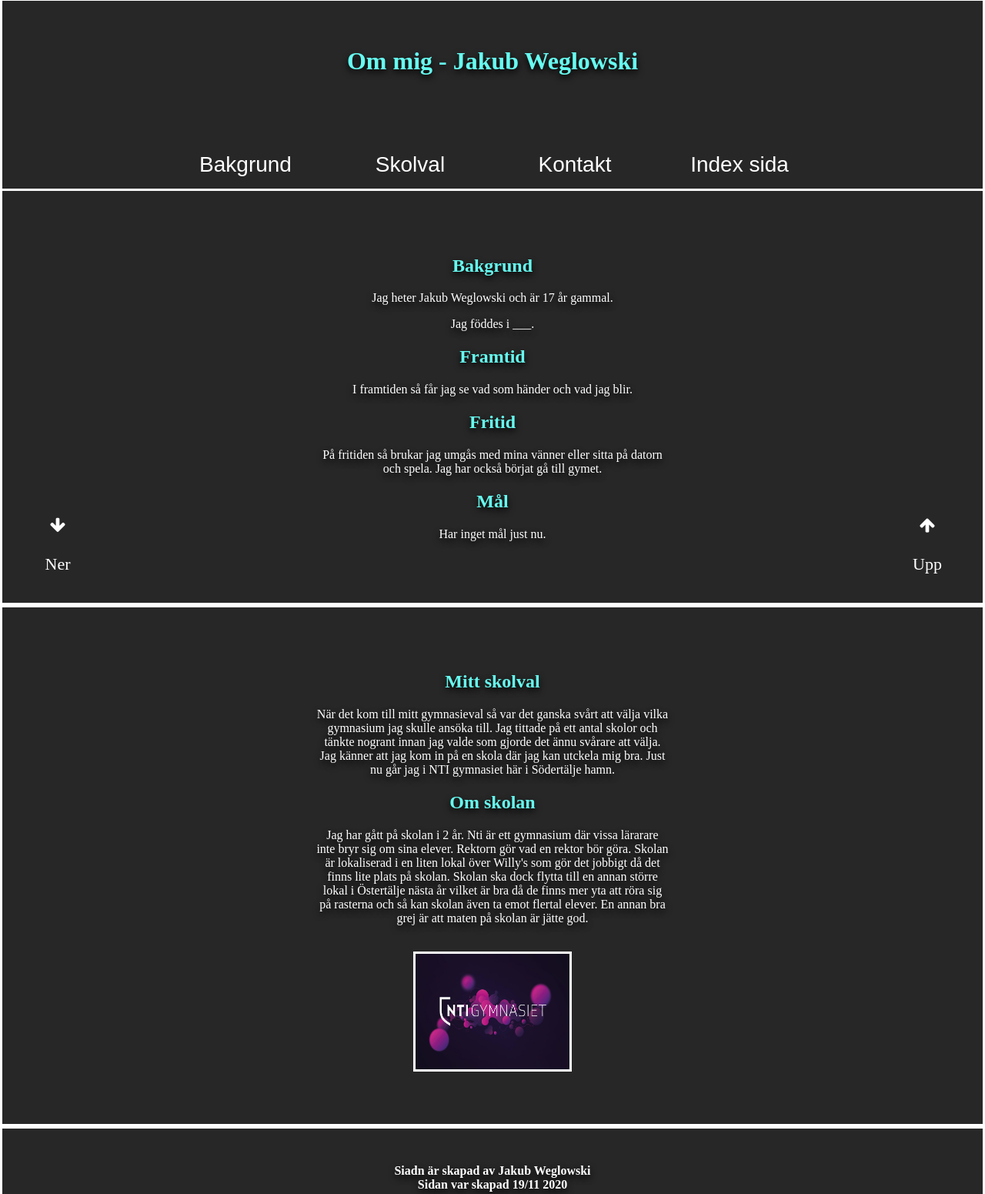
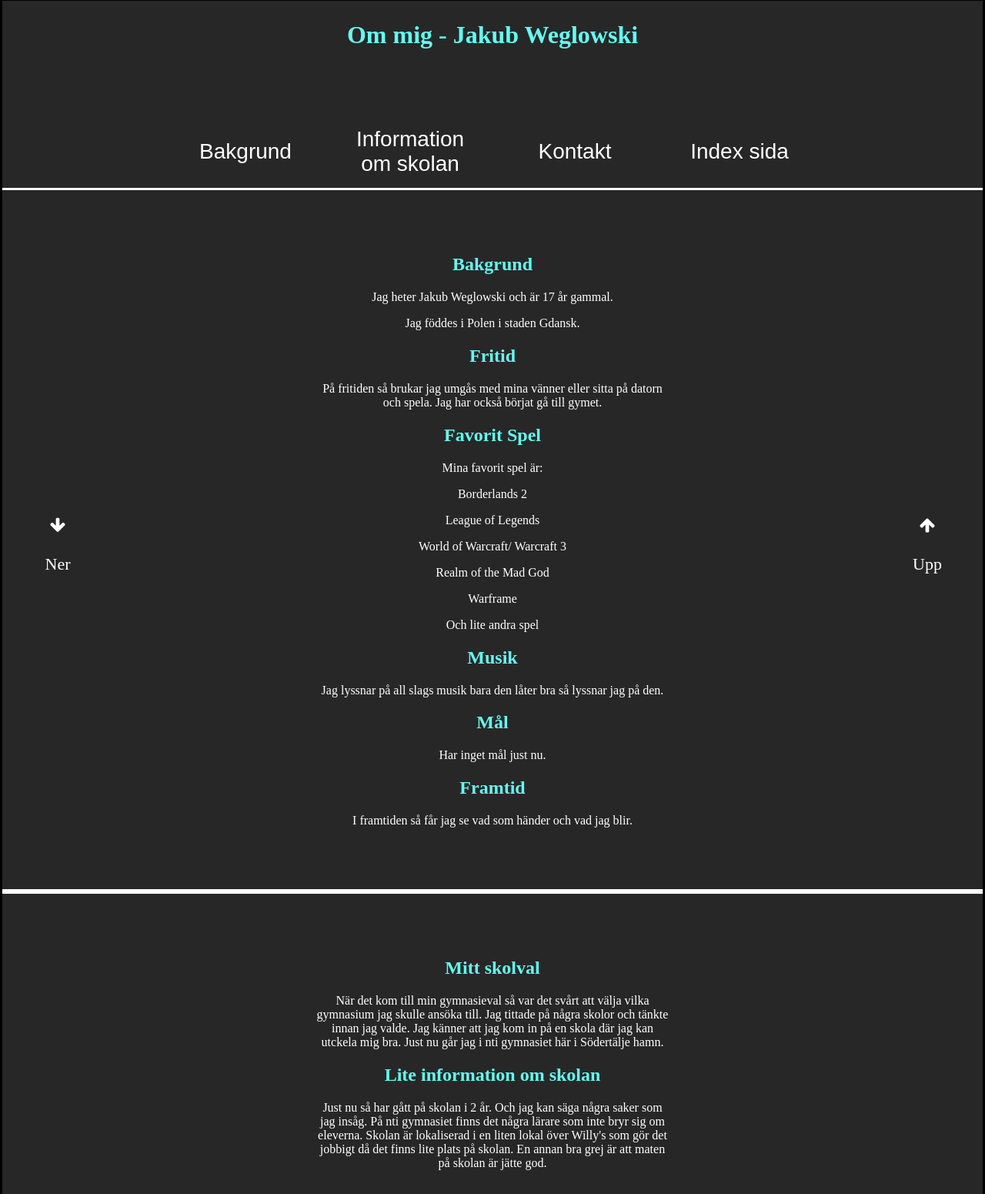
Before and after one commit to ntisod/blandad-webbutveckling-1-Jakub-Weglowski, a plain HTML site: page docs/om-mig.html in a window 1280 px wide. Shown: the part 2-1553 px from the top of the page at 77% size. Drawn offline with Linux system fonts and the light colour scheme.

Commit message:
la till lite information om mig

```diff
--- a/docs/om-mig.html
+++ b/docs/om-mig.html
@@ -17,7 +17,7 @@
         <nav>
 
             <button class="button" style="vertical-align:middle"><span><a href="#bakgrund">Bakgrund</a></span></button>
-            <button class="button" style="vertical-align:middle"><span><a href="#skolval">Skolval</a></span></button>
+            <button class="button" style="vertical-align:middle"><span><a href="#skolval">Information om skolan</a></span></button>
             <button class="button" style="vertical-align:middle"><span><a href="kontakt.html">Kontakt</a></span></button>
             <button class="button" style="vertical-align:middle"><span><a href="index.html">Index sida</a></span></button>
             <a class="scrolltopbtn" href="#"><i class="fa fa-arrow-up"></i>Upp</a>
@@ -30,19 +30,28 @@
 
             <h2>Bakgrund</h2>
             <p>Jag heter Jakub Weglowski och är 17 år gammal.</p>
-            <p>Jag föddes i ___.</p>
-
-
-            <h2>Framtid</h2>
-            <p>I framtiden så får jag se vad som händer och vad jag blir.</p>
-
+            <p>Jag föddes i Polen i staden Gdansk.</p>
 
             <h2>Fritid</h2>
             <p>På fritiden så brukar jag umgås med mina vänner eller sitta på datorn och spela. Jag har också börjat gå till gymet.</p>
 
+            <h2>Favorit Spel</h2>
+            <p>Mina favorit spel är:</p>
+            <p>Borderlands 2</p>
+            <p>League of Legends</p>
+            <p>World of Warcraft/ Warcraft 3</p>
+            <p>Realm of the Mad God</p>
+            <p>Warframe</p>
+            <p>Och lite andra spel</p>
+
+            <h2>Musik</h2>
+            <p>Jag lyssnar på all slags musik bara den låter bra så lyssnar jag på den.</p>
 
             <h2>Mål</h2>
             <p>Har inget mål just nu.</p>
+
+            <h2>Framtid</h2>
+            <p>I framtiden så får jag se vad som händer och vad jag blir.</p>
 
         </section>
 
@@ -52,30 +61,25 @@
 
             <h2>Mitt skolval</h2>
 
-            <p>När det kom till mitt gymnasieval så var det ganska svårt att välja vilka gymnasium jag skulle ansöka till. Jag tittade på ett antal skolor och tänkte nogrant innan jag valde som gjorde det ännu svårare att välja. Jag känner att jag kom in på en skola där jag kan utckela mig bra. Just nu går jag i <a href="https://www.ntigymnasiet.se/sodertalje/" target="_blank">NTI</a> gymnasiet här i Södertälje hamn.</p>
+            <p>När det kom till min gymnasieval så var det svårt att välja vilka gymnasium jag skulle ansöka till. Jag tittade på några skolor och tänkte innan jag valde. Jag känner att jag kom in på en skola där jag kan utckela mig bra. Just nu går jag i nti gymnasiet här i Södertälje hamn.</p>
 
-            <h2>Om skolan</h2>
+            <h2>Lite information om skolan</h2>
 
-            <p>Jag har gått på skolan i 2 år. Nti är ett gymnasium där vissa lärarare inte bryr sig om sina elever. Rektorn gör vad en rektor bör göra. Skolan är lokaliserad i en liten lokal över Willy's som gör det jobbigt då det finns lite plats på skolan. Skolan ska dock flytta till en annan större lokal i Östertälje nästa år vilket är bra då de finns mer yta att röra sig på rasterna och så kan skolan även ta emot flertal elever. En annan bra grej är att maten på skolan är jätte god.</p>
-
-            <br>
-
-            <a href="https://www.ntigymnasiet.se/sodertalje/" target="_blank">
-                <img src="NTIG.jpg" alt="nti logo" style="width:200px; height:150px;">
-                </a>
+            <p>Just nu så har gått på skolan i 2 år. Och jag kan säga några saker som jag insåg. På nti gymnasiet finns det några lärare som inte bryr sig om eleverna. Skolan är lokaliserad i en liten lokal över Willy's som gör det jobbigt då det finns lite plats på skolan. En annan bra grej är att maten på skolan är jätte god.</p>
 
         </article>
 
         <footer>
 
-            <h4>Siadn är skapad av Jakub Weglowski <br> Sidan var skapad 19/11 2020</h4>
-            <br>
             <h4>Sociala Medier</h4>
             <a href="https://www.instagram.com/kuba.weglowski/">Min instagram</a>
             <br>
             <h4>Skola</h4>
             <a href="https://www.ntigymnasiet.se/sodertalje/" target="_blank"><img src="NTIG.jpg" alt="NTI Logo" style="width:150px;height:100px;"></a>
-
+            <br>
+            <h4>Siadn är skapad av Jakub Weglowski <br> Sidan var skapad 19/11 2020</h4>
+            <br>
+            <a name="#" ></a>
             </footer>
 
         </nav>
--- a/docs/style.css
+++ b/docs/style.css
@@ -4,39 +4,34 @@ body {
     text-align: center;
     margin: 0px;
     border-style: solid;
-    border-color: white;
-    padding-top: 3%;
+    padding-top: 5px;
 }
-
-
 
 a:link {
     color: white;
     background-color: transparent;
-  text-decoration: none;
+    text-decoration: unset;
 }
 
 a:visited {
     color: white;
     background-color: transparent;
-  text-decoration: none;
+    text-decoration: unset;
 }
 
 a:hover {
     color: white;
     background-color: transparent;
-  text-decoration: none;
+    text-decoration: unset;
 }
 
 a:active {
     color: white;
     background-color: transparent;
-  text-decoration: none;
+    text-decoration: unset;
 }
 
-
 section {
-
     color: white;
     text-align: center;
     border-top: solid;
@@ -45,7 +40,6 @@ body {
     padding-bottom: 5%;
     padding-left: 32%;
     padding-right: 32%;
-
 }
 
 nav {
@@ -72,31 +66,17 @@ body {
 }
 
 img {
-
+    border-color: white;
     border-style: solid;
-  border-color: white;
-
-  }
-
-  p {
-
-  text-shadow: 0px 4px 8px black;
-  max-width: 18cm;
-
 }
 
 h2 {
-
     color: #66fcf1;
-    text-shadow: 0px 4px 8px black;
-    max-width: 18cm;
-
 }
 
 h1 {
+    color: #66fcf1;
 
-    color: #66fcf1;
-    text-shadow: 0px 4px 8px black;
   }
 
   footer {
```
Lines whose indentation alone changed are shown as unchanged.
